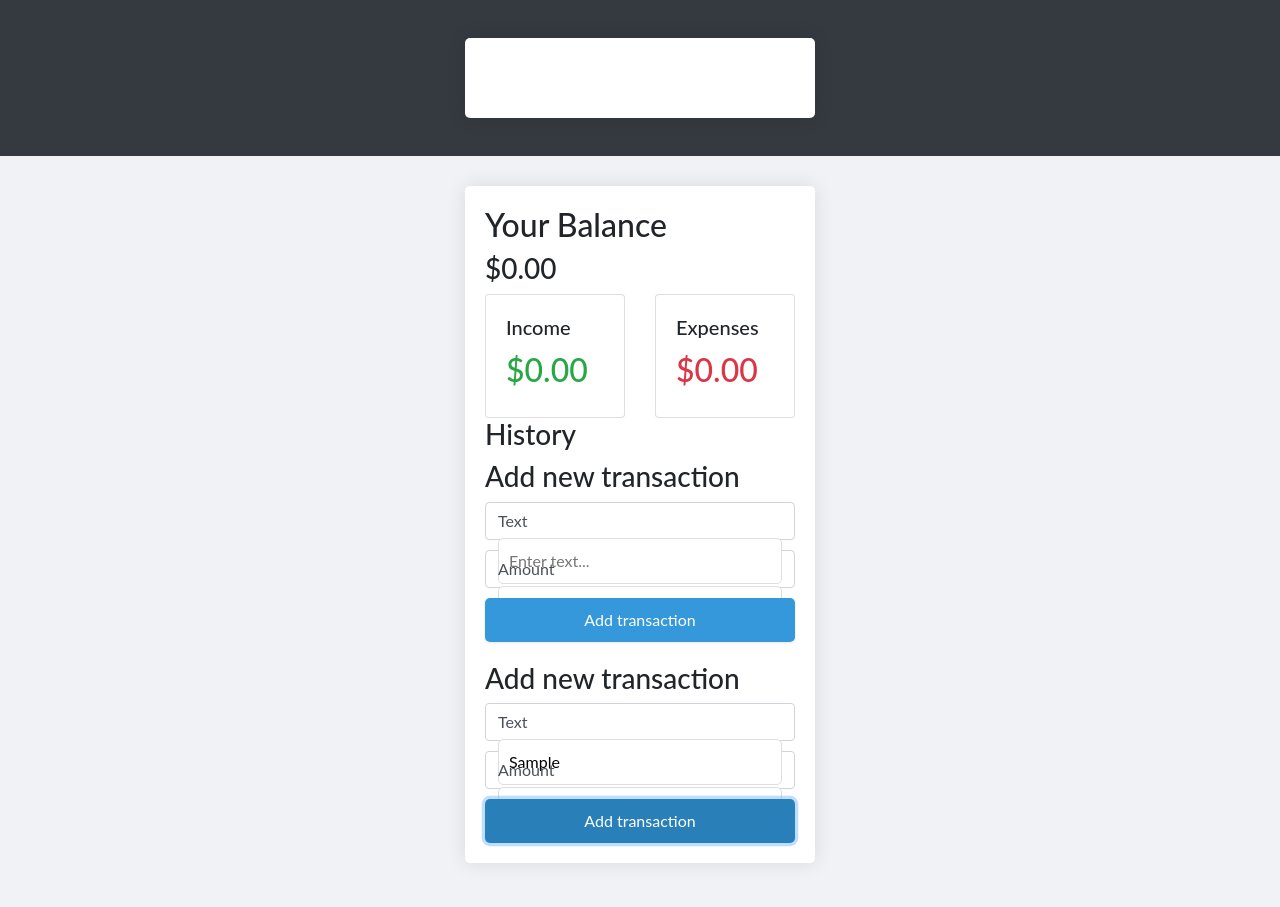
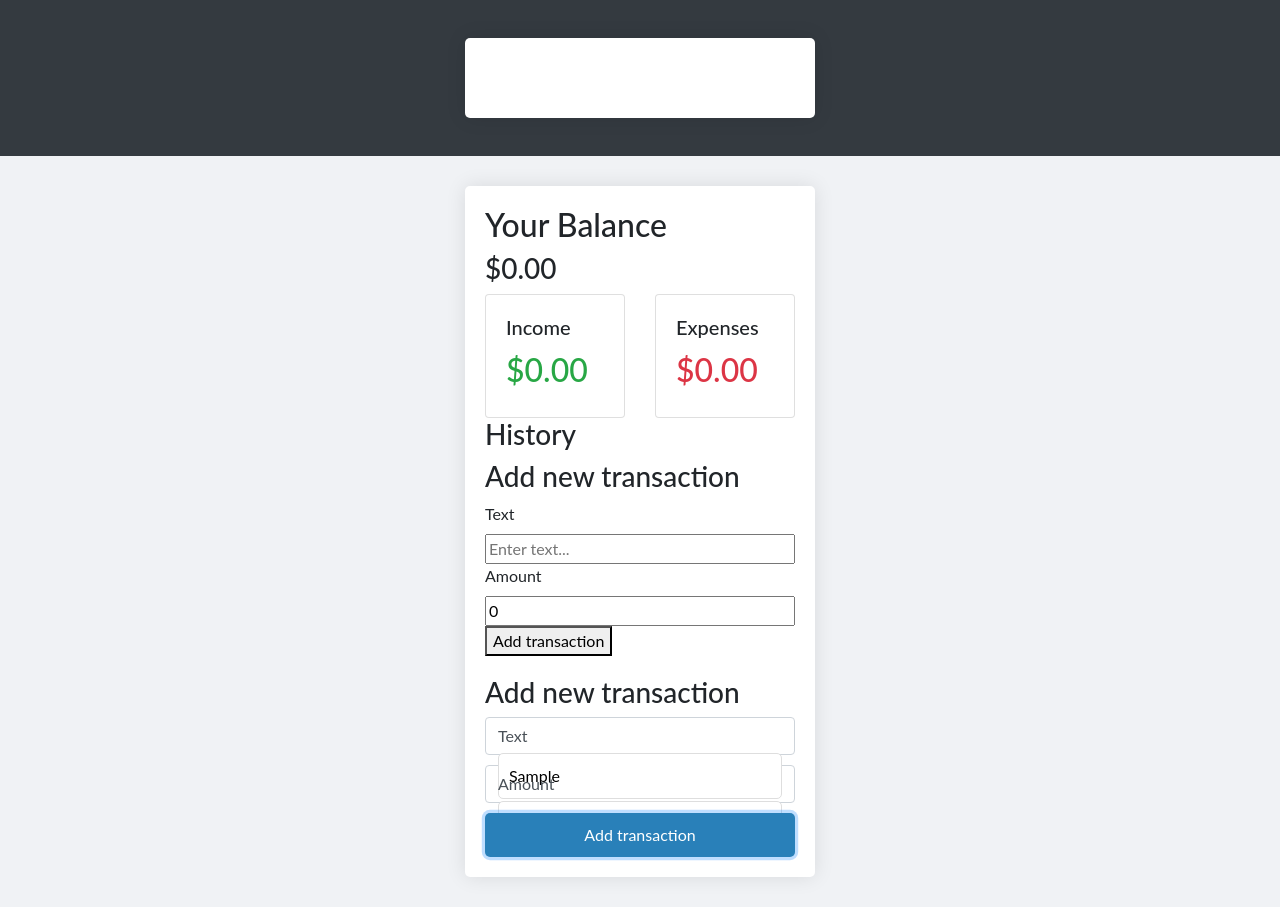
Before and after one commit to Mahedere/budget_tracker, a React (Create React App) app in the folder budget_tracker/: page / in a window 1280 px wide. Both pictures are taken after typing "Sample" into the empty fields and a click on the button "Add transaction". Built offline with nearby package versions, Linux system fonts and the light colour scheme.

Commit message:
bootstrap added

```diff
--- a/budget_tracker/src/components/Transaction.js
+++ b/budget_tracker/src/components/Transaction.js
@@ -19,21 +19,25 @@ function AddTransaction() {
       type: 'ADD_TRANSACTION',
       payload: newTransaction
     });
+
+    // Reset form fields after submission
+    setText('');
+    setAmount(0);
   };
 
   return (
     <div>
       <h3>Add new transaction</h3>
       <form onSubmit={onSubmit}>
-        <div className="form-control">
+        <div style={{ display: 'flex', flexDirection: 'column' }}>
           <label htmlFor="text">Text</label>
           <input type="text" value={text} onChange={(e) => setText(e.target.value)} placeholder="Enter text..." />
         </div>
-        <div className="form-control">
+        <div style={{ display: 'flex', flexDirection: 'column' }}>
           <label htmlFor="amount">Amount</label>
           <input type="number" value={amount} onChange={(e) => setAmount(e.target.value)} placeholder="Enter amount..." />
         </div>
-        <button className="btn">Add transaction</button>
+        <button type="submit">Add transaction</button>
       </form>
     </div>
   );
--- a/package.json
+++ b/package.json
@@ -1,5 +1,6 @@
 {
   "dependencies": {
+    "bootstrap": "^5.3.3",
     "react": "^18.3.1",
     "react-dom": "^18.3.1"
   }
```
Also changed, not shown: 1 other file (tests, documents, lock files or other folders).
